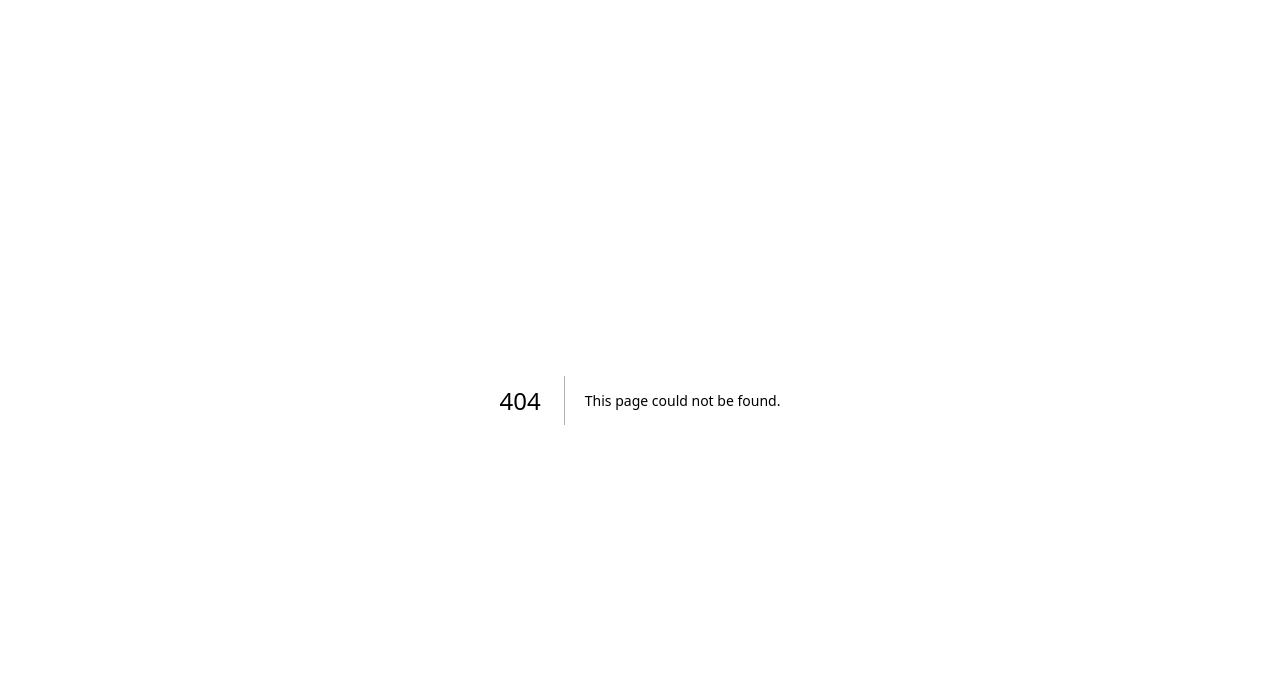
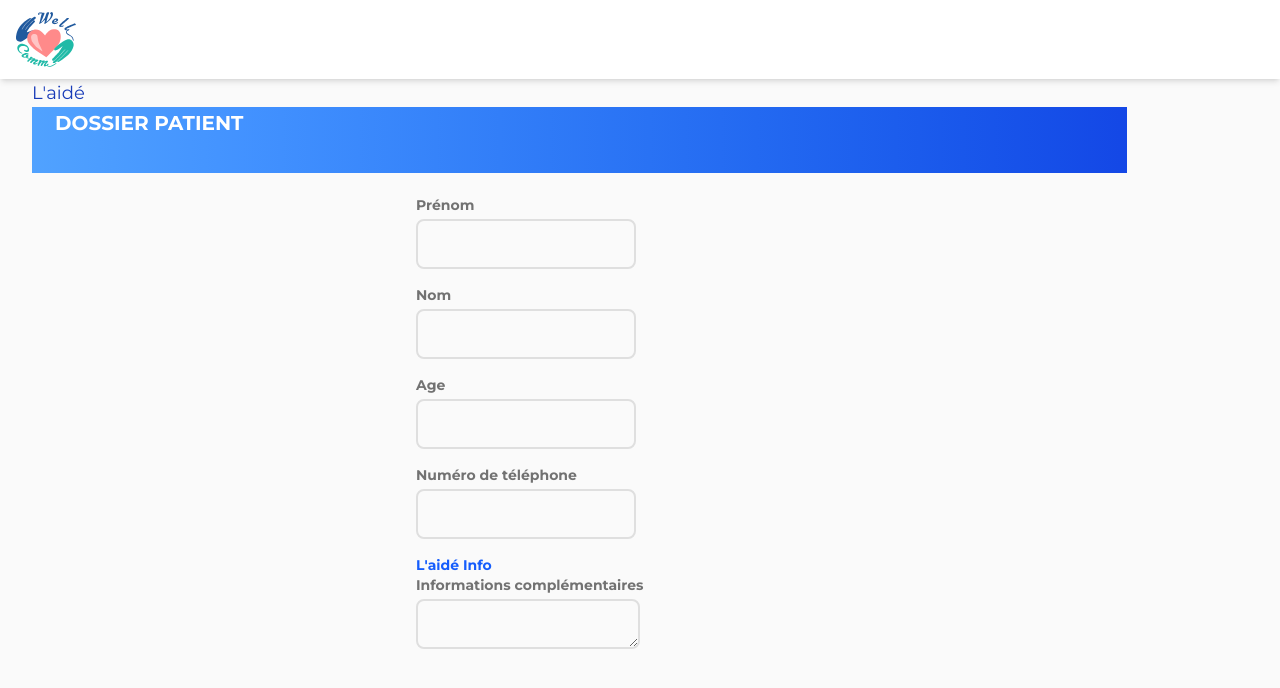
Before and after one commit to TheGamerFarmer/Well-Comm, a Next.js app in the folder site-web/: page /ProfilAide in a window 1280 px wide. Before the commit this address had no page. Shown: the top 688 px of the page. Built offline with nearby package versions, Linux system fonts and the light colour scheme.

Commit message:
Début du profil de l'aidé

```diff
--- /dev/null
+++ b/site-web/app/ProfilAide/layout.tsx
@@ -0,0 +1,33 @@
+import Link from "next/link";
+import Image from "next/image";
+
+export default function ProfilAideLayout({ children }: { children: React.ReactNode }) {
+    return (
+
+        <div className="flex flex-col min-h-screen ">
+            <header className="bg-white shadow-md relative z-10">
+
+                <div className="container mx-auto px-4 py-3 flex justify-between items-center ">
+
+                    {/* 1. Logo/Titre (Image dans la maquette) */}
+                    <Link href="/"
+                          className="flex items-center space-x-2"> {/* On utilise Link pour rendre le logo cliquable */}
+
+                        {/* 🚨 NOUVEAU CODE POUR L'IMAGE */}
+                        <Image
+                            src="/images/logo.svg" // 🚨 Assurez-vous que ce nom de fichier est exact
+                            alt="Logo WellComm"
+                            width={60} // Largeur du logo (à ajuster)
+                            height={60} // Hauteur du logo (à ajuster)
+                            priority // Pour charger l'image rapidement
+                        />
+                        {/* --------------------------- */}
+
+                    </Link>
+                </div>
+            </header>
+            <main className="bg-[#fafafa] flex-1">{children}</main>
+
+        </div>
+    )
+}
--- /dev/null
+++ b/site-web/app/ProfilAide/page.tsx
@@ -0,0 +1,34 @@
+
+export default function ProfilAide() {
+    return (
+
+        <div className="mx-auto px-4 sm:px-6 lg:px-8 max-w-7xl">
+            <p className="text-lg font-medium font-bold text-blue-800">L'aidé</p>
+            <div>
+        <div className="w-[1095px] h-[66px] mb-[22px] pt-4 pr-[843px] pb-4 pl-[23px] bg-gradient-to-r from-blue-400 to-blue-700">
+            <p className="w-[229px] h-[34px] font-montserrat text-xl font-bold leading-[1.7px] text-left text-[#fff]">
+                DOSSIER PATIENT
+            </p>
+        </div>
+            <form className="mx-auto max-w-md">
+                <label className="flex font-montserrat text-sm font-bold text-left text-[#727272]">Prénom</label>
+                <input className="h-[50px] self-stretch flex flex flex-row justify-between items-start py-[14px] ph-4 rounded-lg border #dfdfdf border-solid bg-[#fff]h-10 rounded-lg border-2 border-[#dfdfdf] mb-4 mt-1 p-3 text-black" type="text"/>
+
+                <label className="flex font-montserrat text-sm font-bold text-left text-[#727272]">Nom</label>
+                <input className="h-[50px] self-stretch flex flex flex-row justify-between items-start py-[14px] ph-4 rounded-lg border #dfdfdf border-solid bg-[#fff]h-10 rounded-lg border-2 border-[#dfdfdf] mb-4 mt-1 p-3 text-black" type="text"/>
+
+                <label className="flex font-montserrat text-sm font-bold text-left text-[#727272]">Age</label>
+                <input className="h-[50px] self-stretch flex flex flex-row justify-between items-start py-[14px] ph-4 rounded-lg border #dfdfdf border-solid bg-[#fff]h-10 rounded-lg border-2 border-[#dfdfdf] mb-4 mt-1 p-3 text-black" type="text"/>
+
+                <label className="flex font-montserrat text-sm font-bold text-left text-[#727272]">Numéro de téléphone</label>
+                <input className="h-[50px] self-stretch flex flex flex-row justify-between items-start py-[14px] ph-4 rounded-lg border #dfdfdf border-solid bg-[#fff]h-10 rounded-lg border-2 border-[#dfdfdf] mb-4 mt-1 p-3 text-black" type="text"/>
+
+                <label className="flex font-montserrat text-sm font-bold text-left text-[#727272] text-blue-600">L'aidé Info</label>
+                <label className="flex font-montserrat text-sm font-bold text-left text-[#727272]">Informations complémentaires</label>
+                <textarea className="h-[50px] self-stretch flex flex flex-row justify-between items-start py-[14px] ph-4 rounded-lg border #dfdfdf border-solid bg-[#fff]h-10 rounded-lg border-2 border-[#dfdfdf] mb-4 mt-1 p-3 text-black"></textarea>
+
+            </form>
+        </div>
+        </div>
+    );
+}
```
